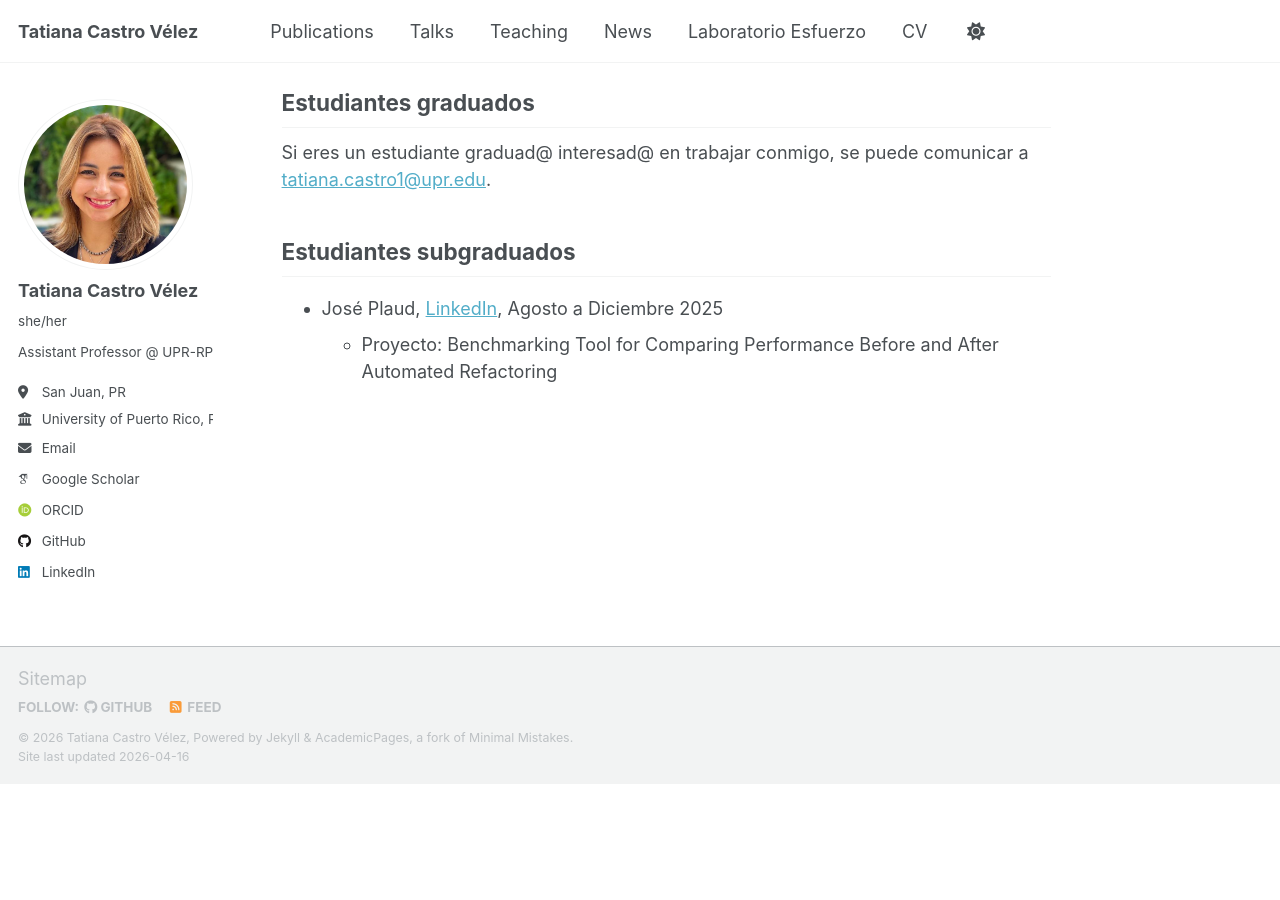
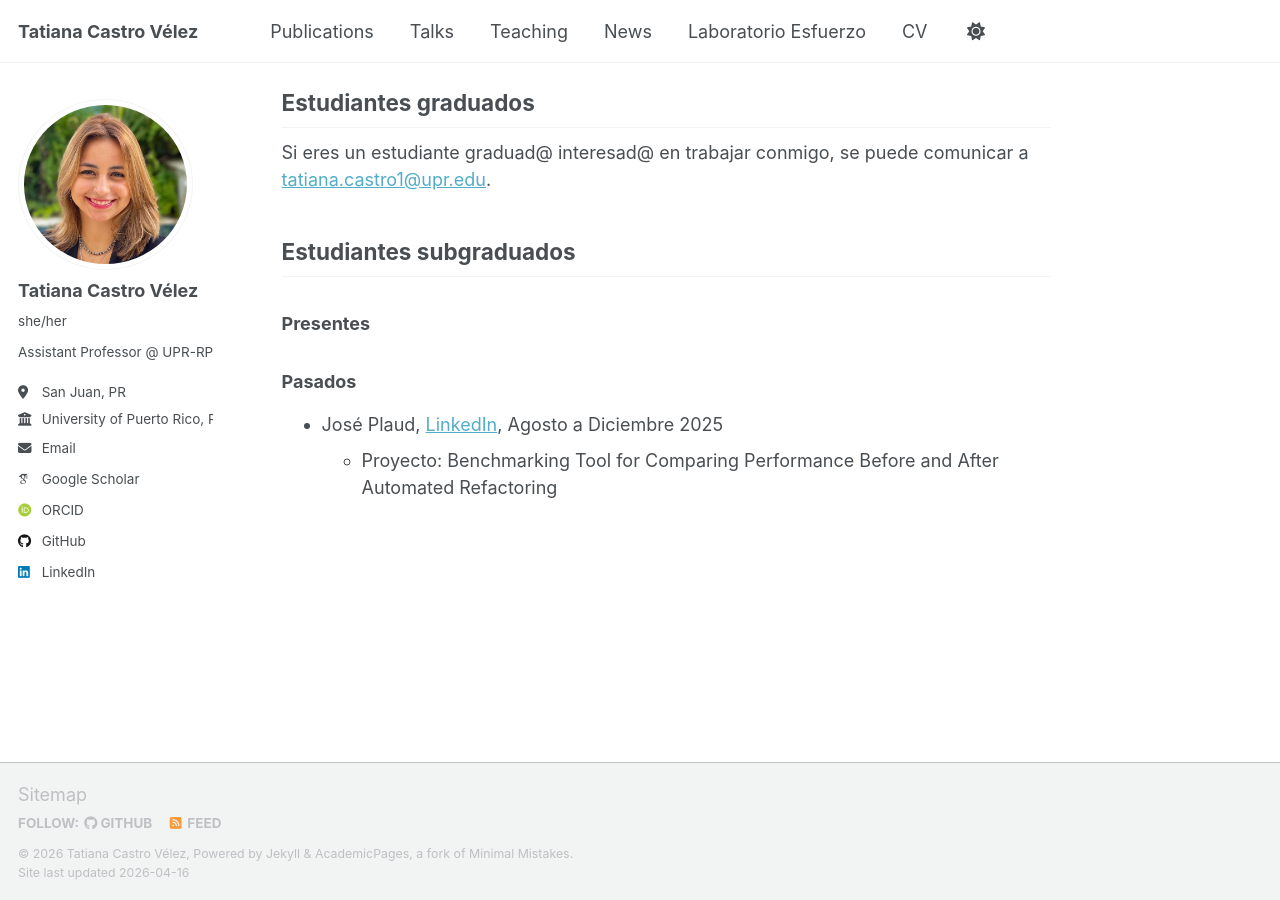
Before and after one commit to tatianacv/tatianacv.github.io, a Jekyll site: the page built from _pages/labesfuerzo.md, in a window 1280 px wide and 900 px high, scrolled down 1234 px. Built offline with Jekyll 4.4.1, drawn with Linux system fonts in a browser that asks for light colours; some web fonts are replaced; a script that is not in the unit is left out; before the commit the page ends 2018 px from its top, so only the background shows below that.

Commit message:
Changing wording

```diff
--- a/_pages/labesfuerzo.md
+++ b/_pages/labesfuerzo.md
@@ -24,6 +24,10 @@ Si eres un estudiante graduad@ interesad@ en trabajar conmigo, se puede comunica
 
 ## Estudiantes subgraduados
 
+### Presentes
+
+### Pasados
+
 - José Plaud, [LinkedIn](https://www.linkedin.com/in/jose-plaud/), Agosto a Diciembre 2025
     - Proyecto: Benchmarking Tool for Comparing Performance Before and After Automated Refactoring
 
```
